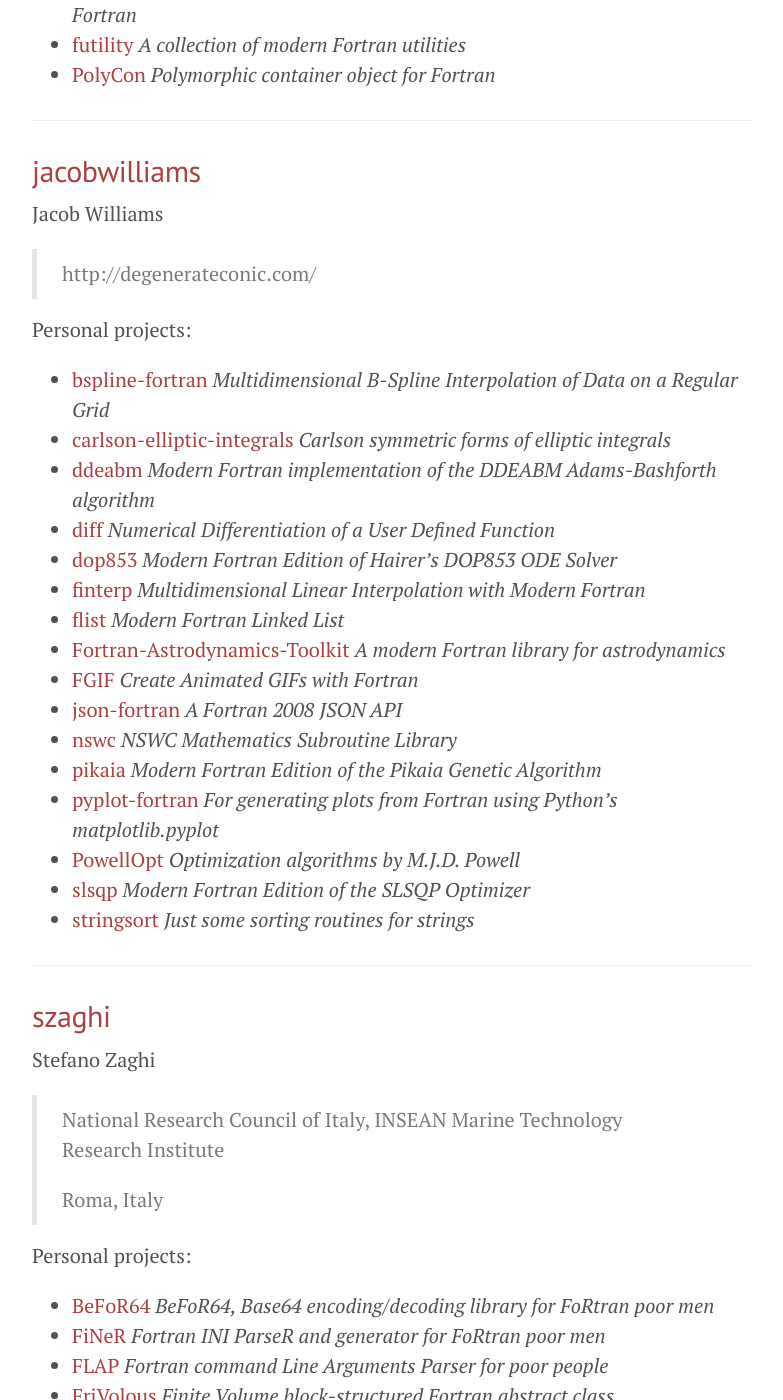
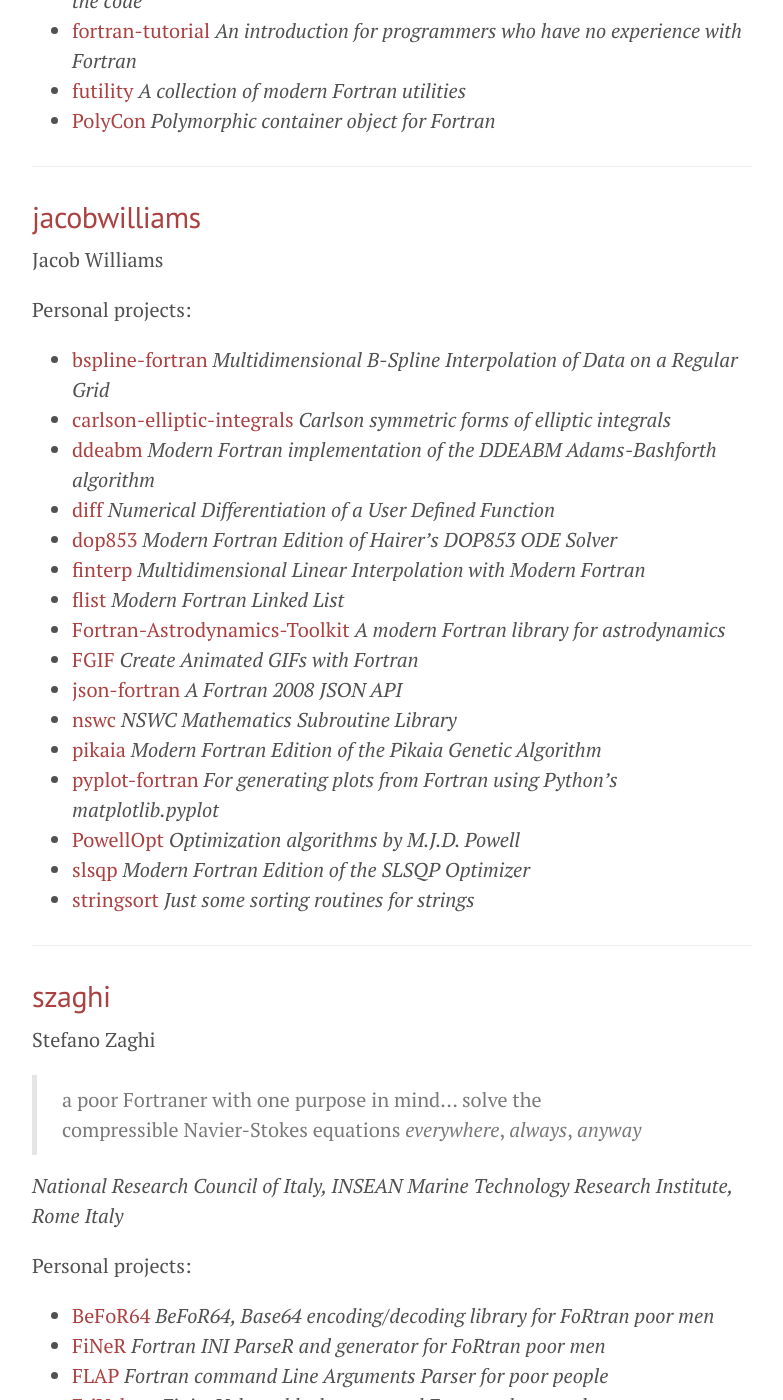
Before and after one commit to Fortran-FOSS-Programmers/Fortran-FOSS-Programmers.github.io, a Jekyll site: the page built from members.md, in a window 1280 px wide and 1400 px high, scrolled down 1129 px. Shown: the whole window, without its empty margins (248-1031 px from the left). Built offline with Jekyll 4.4.1, drawn with Linux system fonts in a browser that asks for light colours; Markdown is read by kramdown in place of the engine named in the settings; part of the change alters nothing that is shown; some of the changed text lies outside the part shown.

Commit message:
minor cosmethic changes

```diff
--- a/members.md
+++ b/members.md
@@ -5,12 +5,18 @@ title: Members
 
 > The Fortraners members who lovely share their brains into the *Fortran-FOSS-Programmers* Group
 
-## [aamaricci](https://github.com/aamaricci)
++ [aamaricci](#aamaricci)
++ [cmacmackin](#cmacmackin)
++ [jacobwilliams](#jacobwilliams)
++ [szaghi](#szaghi)
+
+---
+
+##<a name="aamaricci"></a> [aamaricci](https://github.com/aamaricci)
 
 Adriano Amaricci
-> International School for Advanced Studies
->
-> Trieste, Italy
+
+*International School for Advanced Studies, Trieste, Italy*
 
 Personal projects:
 
@@ -18,12 +24,11 @@ Personal projects:
 
 ---
 
-## [cmacmackin](https://github.com/cmacmackin)
+##<a name="cmacmackin"></a> [cmacmackin](https://github.com/cmacmackin)
 
 Chris MacMackin
-> University of Oxford
->
-> Oxford, UK
+
+*University of Oxford, Oxford, UK*
 
 Personal projects:
 
@@ -36,10 +41,9 @@ Personal projects:
 
 ---
 
-## [jacobwilliams](https://github.com/jacobwilliams)
+##<a name="jacobwilliams"></a> [jacobwilliams](https://github.com/jacobwilliams)
 
 Jacob Williams
-> http://degenerateconic.com/
 
 Personal projects:
 
@@ -62,12 +66,13 @@ Personal projects:
 
 ---
 
-## [szaghi](https://github.com/szaghi)
+##<a name="szaghi"></a> [szaghi](https://github.com/szaghi)
 
 Stefano Zaghi
-> National Research Council of Italy, INSEAN Marine Technology Research Institute
->
-> Roma, Italy
+
+> a poor Fortraner with one purpose in mind... solve the compressible Navier-Stokes equations *everywhere*, *always*, *anyway*
+
+*National Research Council of Italy, INSEAN Marine Technology Research Institute, Rome Italy*
 
 Personal projects:
 
```
